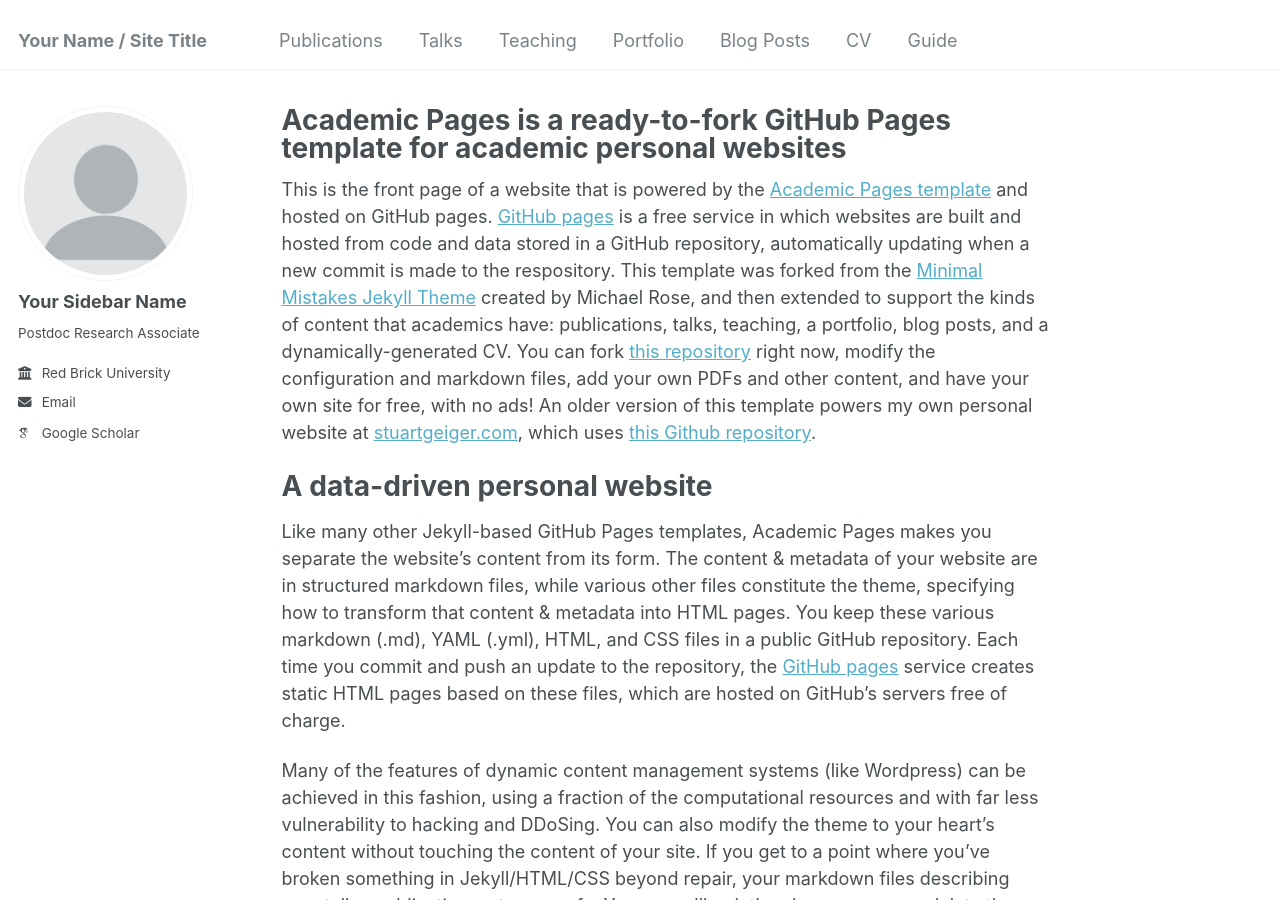
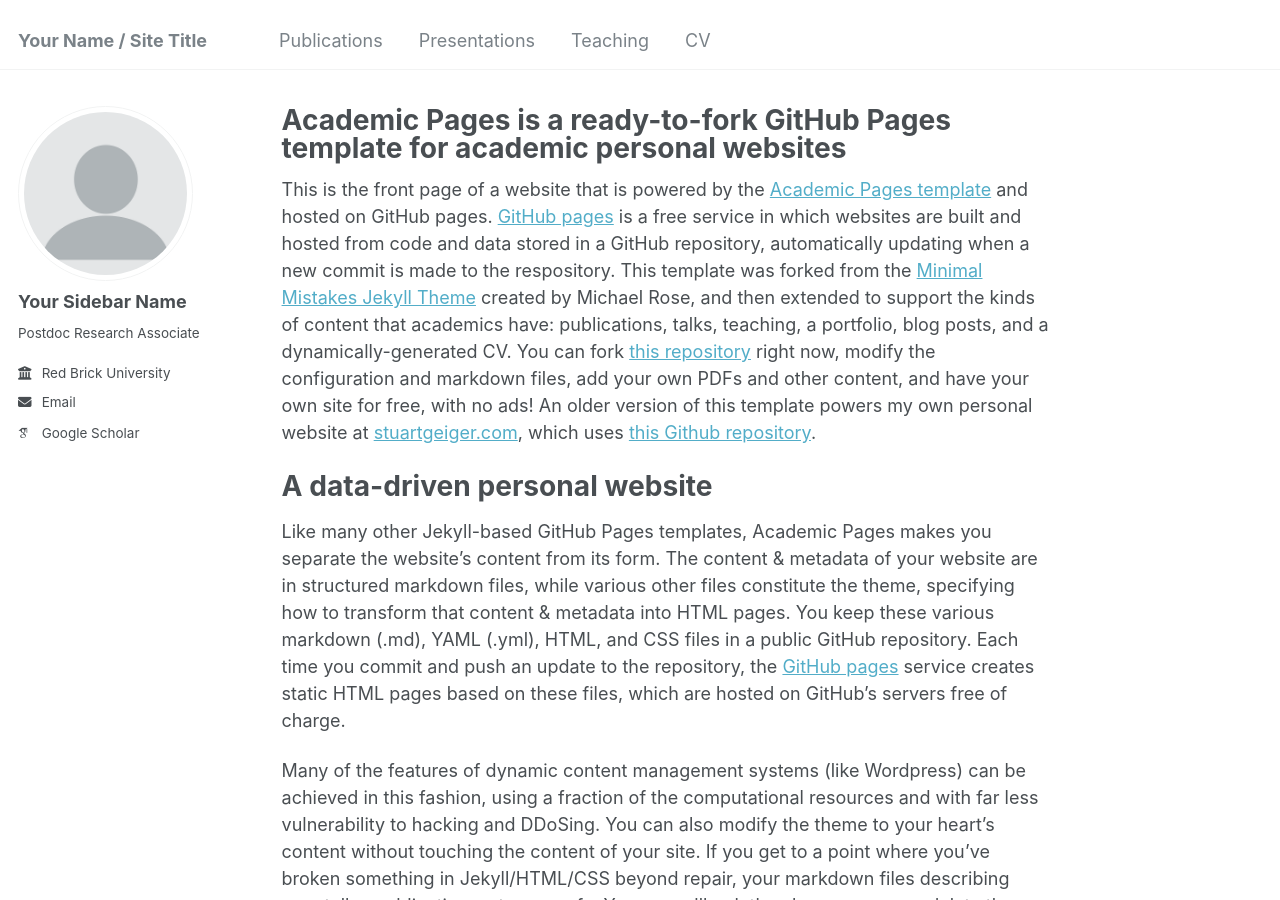
Before and after one commit to xr-cc/xliu.github.io, a Jekyll site: the page built from _pages/about.md, in a window 1280 px wide and 900 px high. Built offline with Jekyll 4.4.1, drawn with Linux system fonts in a browser that asks for light colours; some web fonts are replaced.

Commit message:
Update navigation.yml

```diff
--- a/_data/navigation.yml
+++ b/_data/navigation.yml
@@ -8,20 +8,20 @@ main:
   - title: "Publications"
     url: /publications/
 
-  - title: "Talks"
-    url: /talks/
+  - title: "Presentations"
+    url: /presentations/
 
   - title: "Teaching"
     url: /teaching/
 
-  - title: "Portfolio"
-    url: /portfolio/
+  # - title: "Portfolio"
+  #   url: /portfolio/
 
-  - title: "Blog Posts"
-    url: /year-archive/
+  # - title: "Blog Posts"
+  #   url: /year-archive/
 
   - title: "CV"
     url: /cv/
 
-  - title: "Guide"
-    url: /markdown/
+  # - title: "Guide"
+  #   url: /markdown/
```
